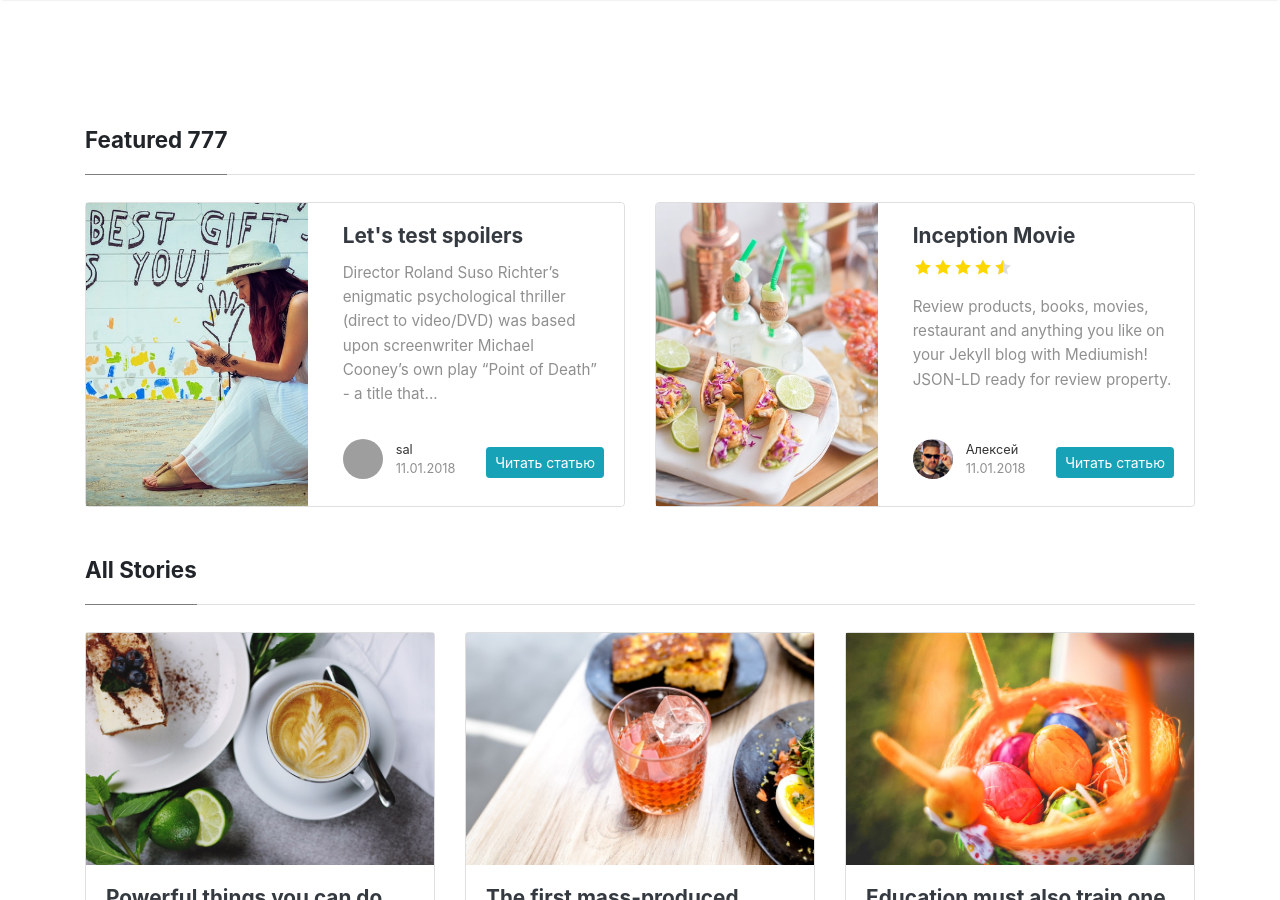
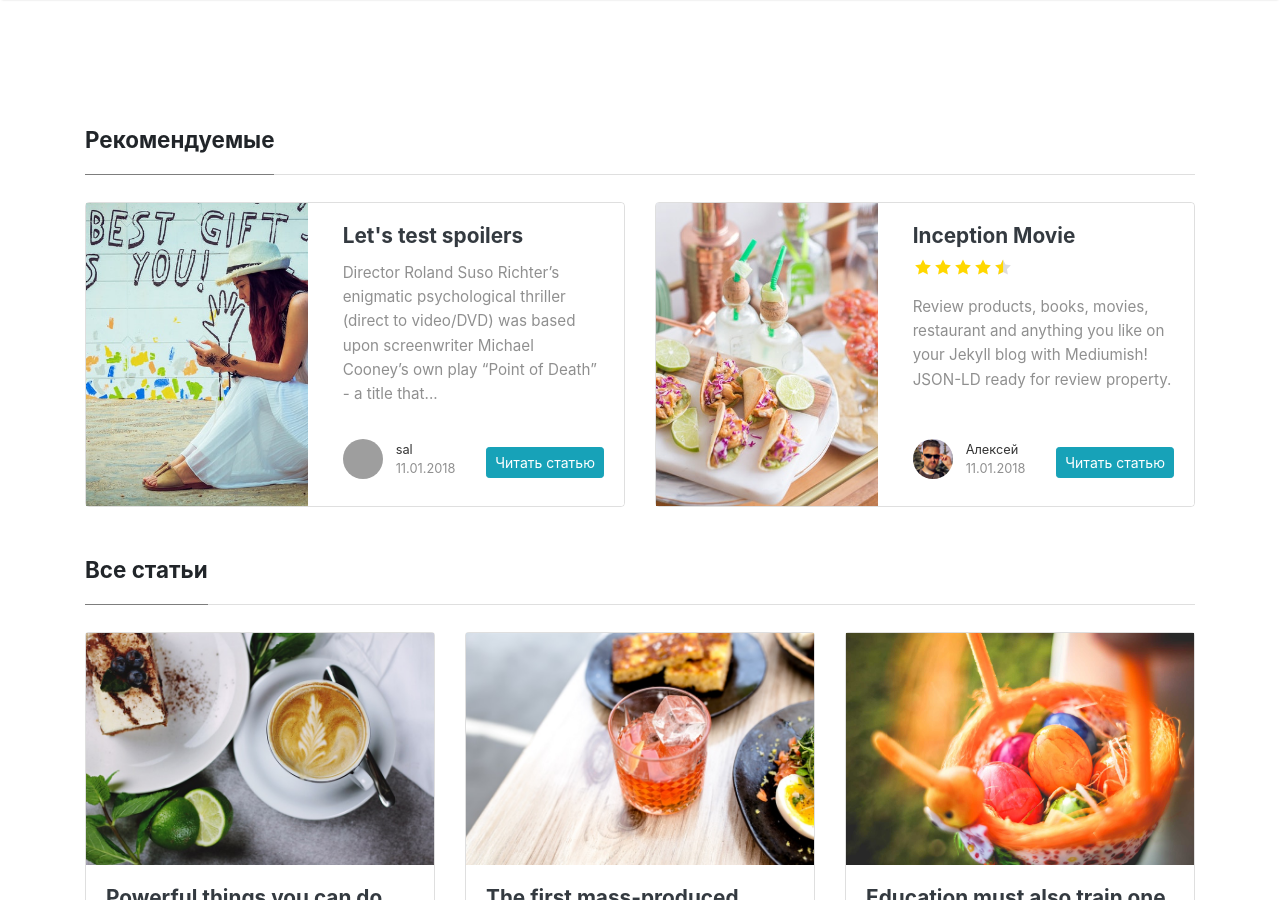
Before and after one commit to masterlidov/masterlidov.github.io, a Jekyll site: the page built from blog/index.html, in a window 1280 px wide and 900 px high. Built offline with Jekyll 4.4.1, drawn with Linux system fonts in a browser that asks for light colours; nearby versions of some CDN libraries; the list of posts is cut into pages by our own code; grey boxes are pictures that could not be loaded.

Commit message:
Update index.html

```diff
--- a/blog/index.html
+++ b/blog/index.html
@@ -10,7 +10,7 @@
 ================================================== -->
 <section class="featured-posts">
     <div class="section-title">
-        <h2><span>Featured 777</span></h2>
+        <h2><span>Рекомендуемые</span></h2>
     </div>
     <div class="row">
 
@@ -35,7 +35,7 @@
 
     <div class="section-title">
 
-        <h2><span>All Stories</span></h2>
+        <h2><span>Все статьи</span></h2>
 
     </div>
 
```
